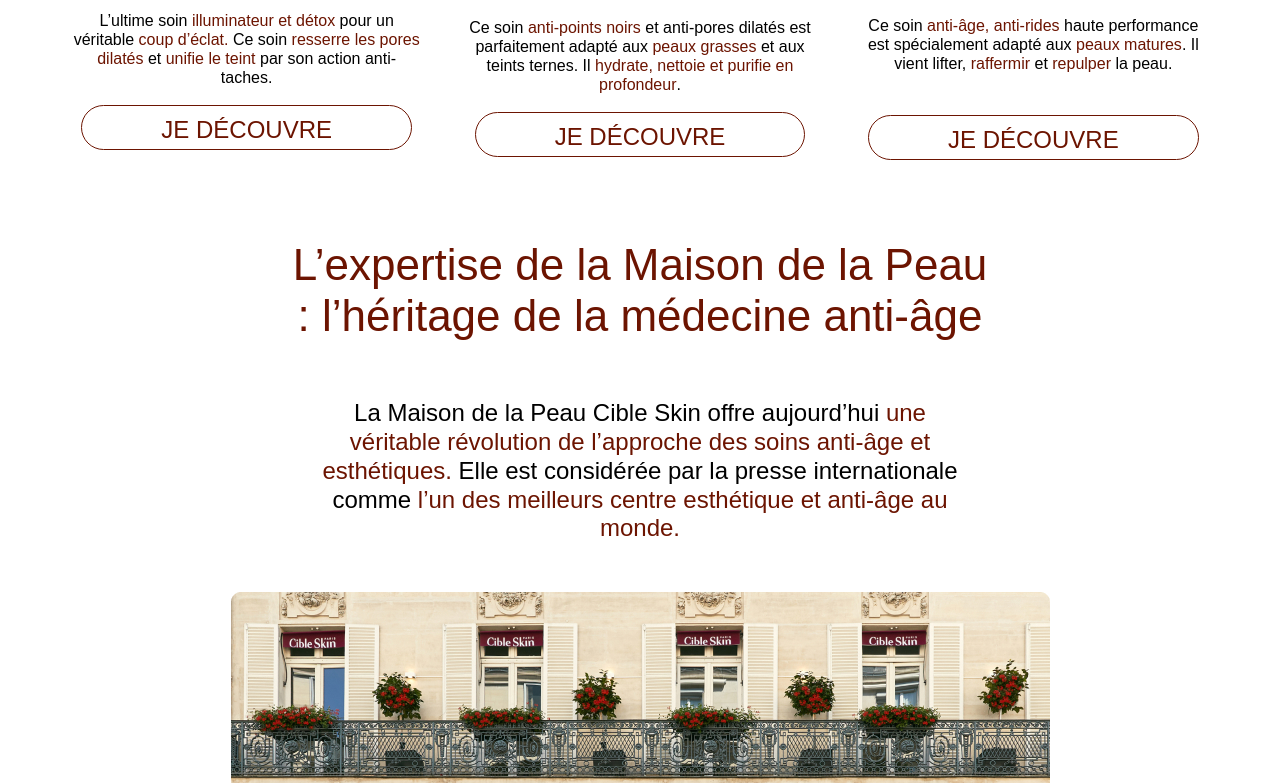
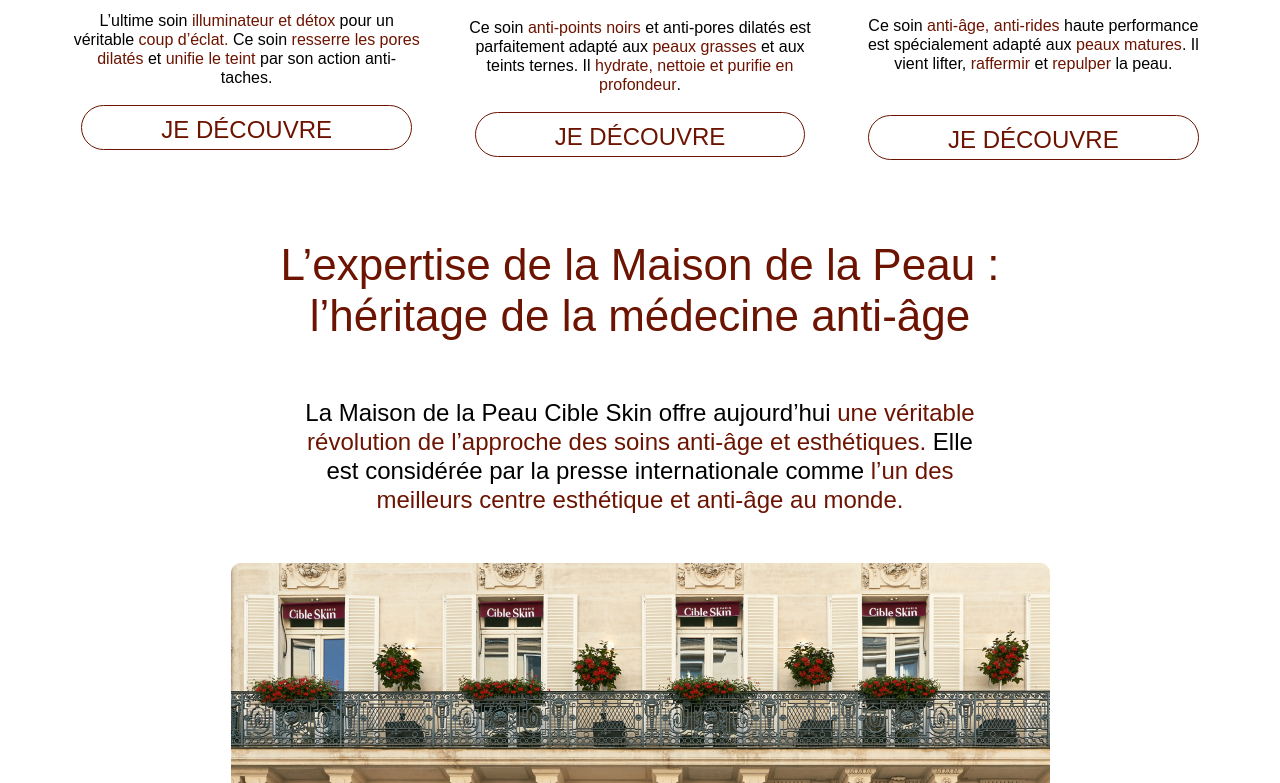
Before and after one commit to SohailAman/cible-skin, a PHP site: page / in a window 1280 px wide. Shown: the part 1647-2430 px from the top of the page. Run offline with PHP 8.4, Linux system fonts and the light colour scheme; some web fonts are replaced.

Commit message:
Added styles

```diff
--- a/style/static/mdlp.css
+++ b/style/static/mdlp.css
@@ -1488,13 +1488,13 @@
   }
 
   .offre__title {
-    max-width: 700px;
+    max-width: 900px !important;
     font-size: 44px !important;
     margin-bottom: 58px;
   }
 
   .offre__text {
-    max-width: 650px;
+    max-width: 680px !important;
     font-size: 24px;
     margin-bottom: 49px;
   }
```
